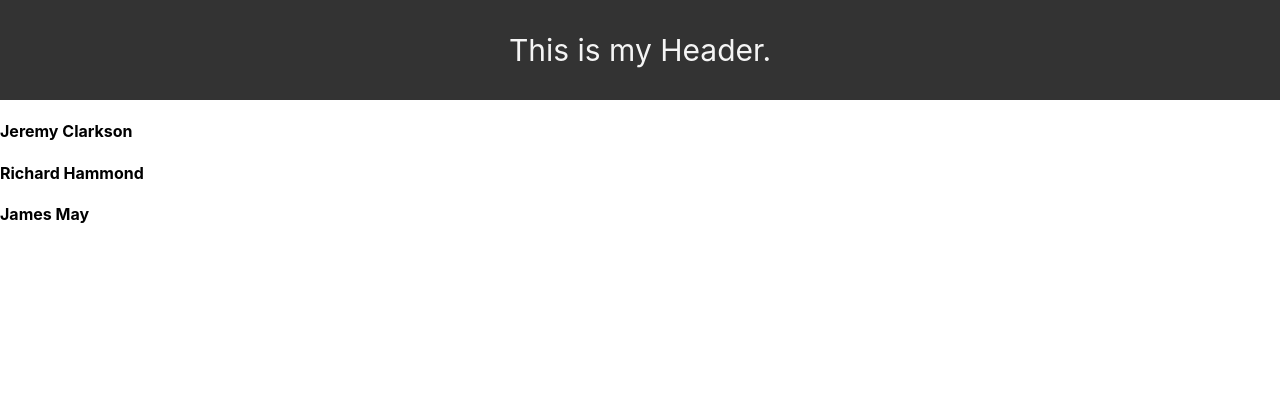
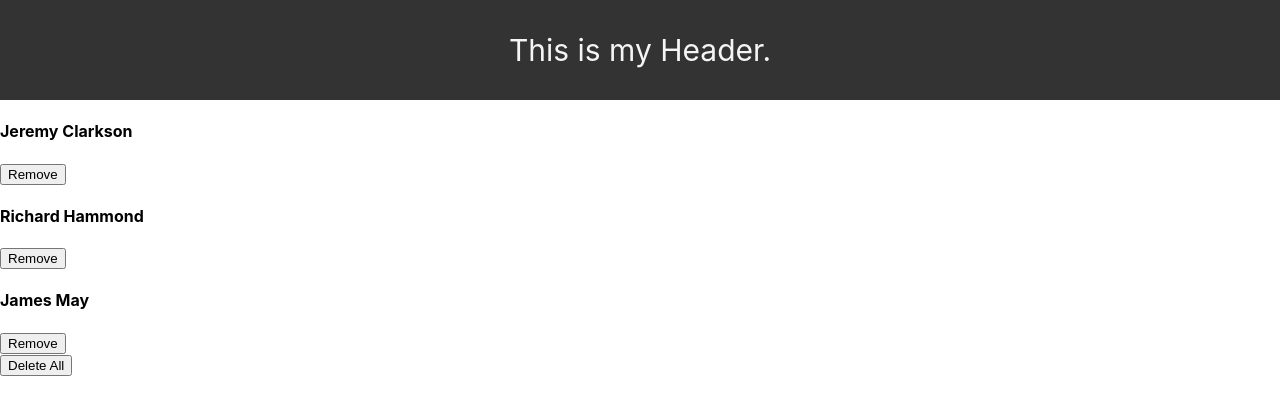
Before and after one commit to agwadan/React-Exercise, a React (Create React App) app: page / in a window 1280 px wide. Shown: the top 414 px of the page. Built offline with nearby package versions, Linux system fonts and the light colour scheme; the HTML template or start-up script is replaced by a standard one.

Commit message:
Revision 04:16:00 - Deleting items using useState.

```diff
--- a/src/components/1-useState/UseStateArray.js
+++ b/src/components/1-useState/UseStateArray.js
@@ -5,14 +5,33 @@ const UseStateArray = () => {
 
   const [nominees, setNominees] = React.useState(presenters);
 
+  const removeItem = (id) => {
+    let newNominees = nominees.filter((nominee) => nominee.id !== id);
+    setNominees(newNominees);
+  }
+
   return (
     <React.Fragment>
       {
         nominees.map((nominee)=>{
           const {id, title} = nominee;
-          return(<h4 key={id}>{title}</h4>)
+          return(
+            <div>
+              <h4 key={id}>{title}</h4>
+              <button
+                onClick={()=>removeItem(id)}
+              >Remove</button>
+            </div>
+          )
         })
       }
+
+      <button
+        className='btn'
+        onClick={() => setNominees([])}
+      >
+        Delete All
+      </button>
 
     </React.Fragment>
   )
```
